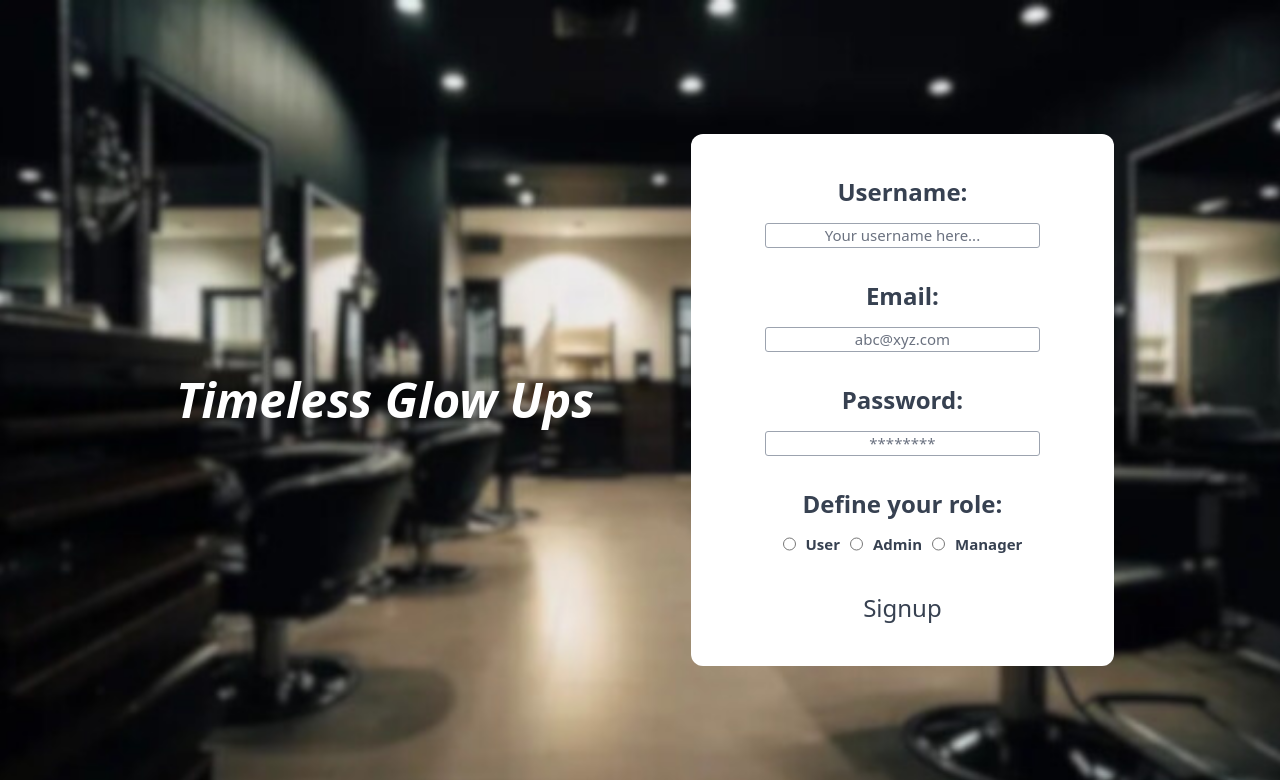
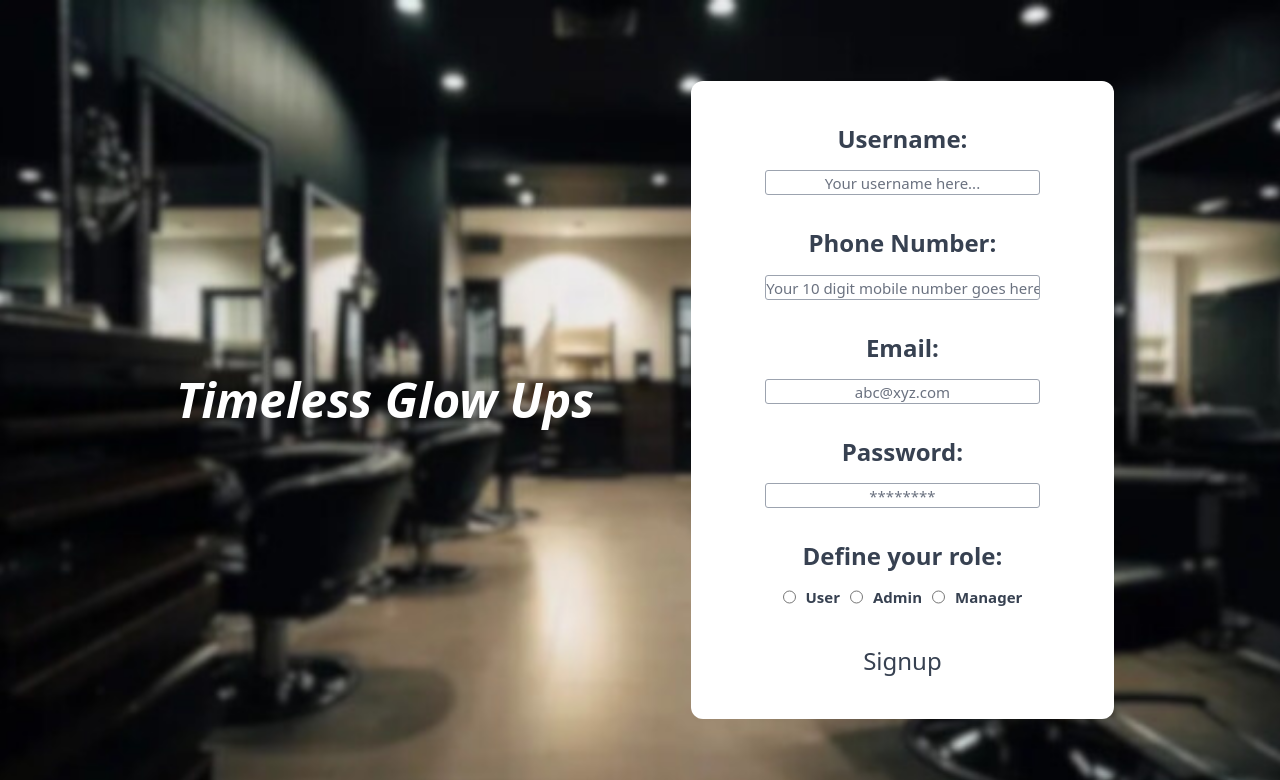
Before and after one commit to AshiMahajan/Flask-Leads-Management-System, a Flask app: page /signup in a window 1280 px wide. Shown: the top 780 px of the page. Run offline with Flask 3, Linux system fonts and the light colour scheme.

Commit message:
sign up form for new users

```diff
--- a/templates/signup.html
+++ b/templates/signup.html
@@ -7,14 +7,14 @@ content %}
   style="height: auto; width: 33%; margin-right: 13%"
 >
   <label
-    for="username"
+    for="lead_name"
     style="margin-top: 10%; display: flex; flex-direction: column"
     >Username:</label
   >
   <input
     type="text"
-    id="username"
-    name="username"
+    id="lead_name"
+    name="lead_name"
     required
     class="text-center placeholder-gray-500 border border-gray-400"
     style="
@@ -25,6 +25,16 @@ content %}
       height: 25px;
     "
     placeholder="Your username here..."
+  /><br />
+  <label for="phone" class="mb-4">Phone Number:</label>
+  <input
+    class="text-center placeholder-gray-500 border border-gray-400"
+    style="border-radius: 3px; font-size: 15px; width: 65%; height: 25px"
+    type="text"
+    id="phone"
+    name="phone_number"
+    placeholder="Your 10 digit mobile number goes here..."
+    required
   /><br />
   <label for="email">Email:</label>
   <input
```
